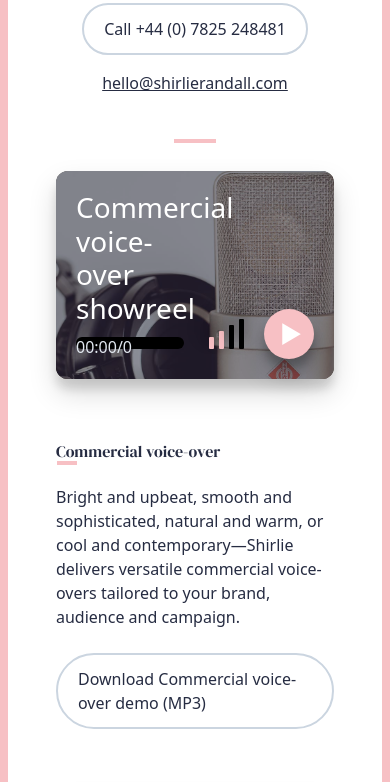
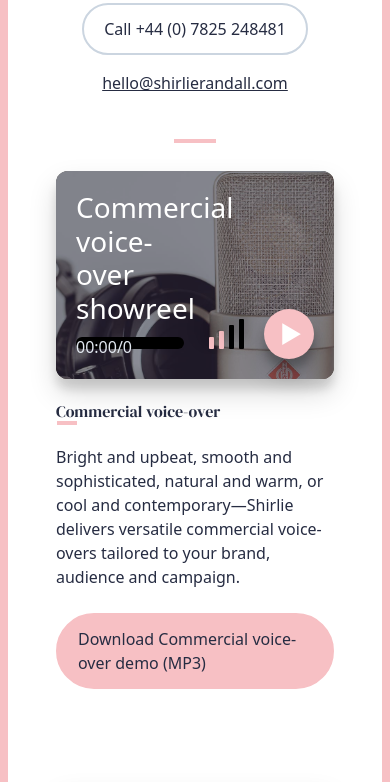
Before and after one commit to TJRandall007/shirlVoice, a Gatsby site: page /audio-samples in a window 390 px wide. Shown: the part 851-1633 px from the top of the page. Built offline with nearby package versions, Linux system fonts and the light colour scheme; Gatsby itself is replaced by a stand-in of ours.

Commit message:
Group mobile audio demos more clearly

```diff
--- a/src/pages/audio-samples.js
+++ b/src/pages/audio-samples.js
@@ -65,7 +65,7 @@ const SectionCopy = ({ title, left, children, download, resi }) => (
       <SectionMinorTitle classes="pb-6 text-left leading-3" text={title} />
       <div className={left ? "lg:pr-32" : "lg:pr-12"}>{children}</div>
       <Action
-        classes="mt-2 inline-block"
+        classes="demo-download mt-2 inline-block"
         value={`Download ${title} demo (MP3)`}
         to={download}
         download={true}
@@ -348,10 +348,20 @@ const SectionGridCopy = styled.div`
   @media (max-width: 640px) {
     display: block;
     height: auto;
-    padding: 32px;
+    padding: 12px 32px 64px;
+
+    .demo-download {
+      background: ${accent};
+      border-color: ${accent};
+      font-weight: 500;
+    }
   }
 `;
 
 const SectionGridPlayer = styled(SectionGridCopy)`
   flex: 1;
+
+  @media (max-width: 640px) {
+    padding: 32px 32px 12px;
+  }
 `;
```
